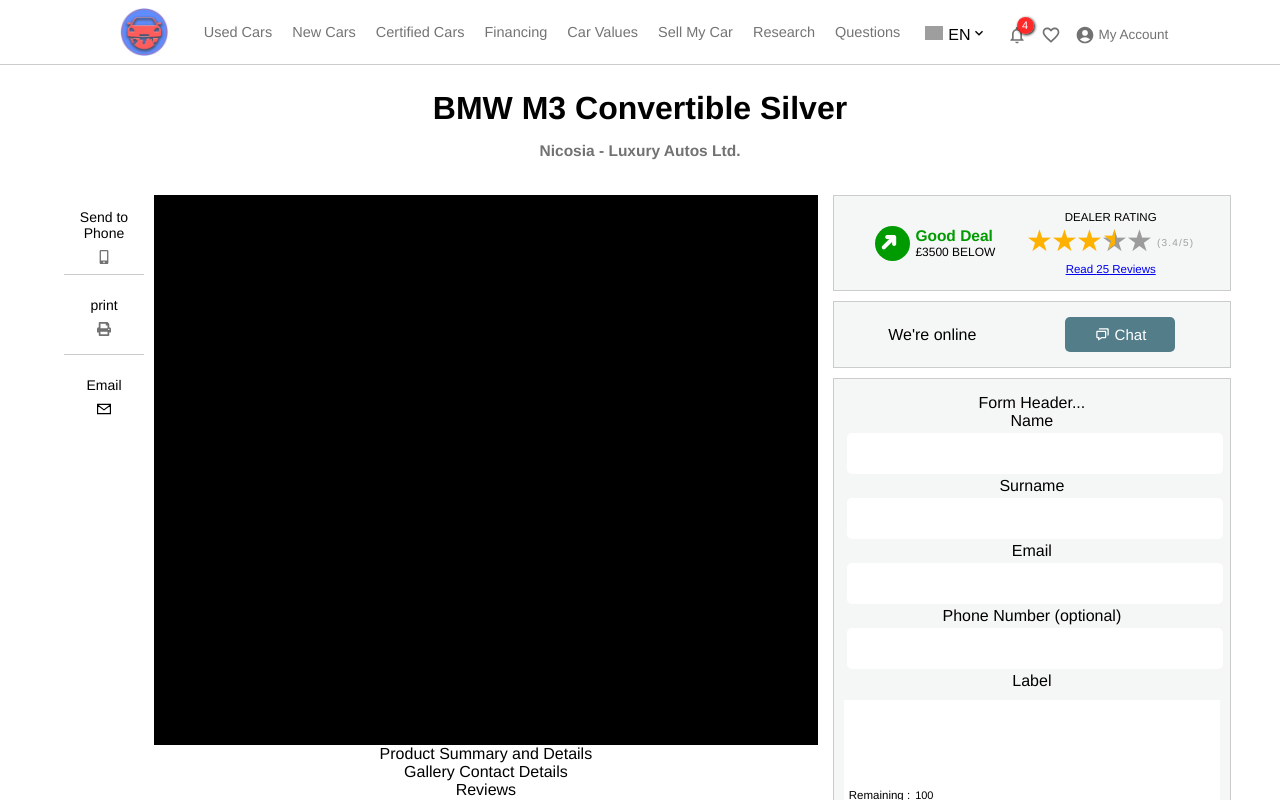
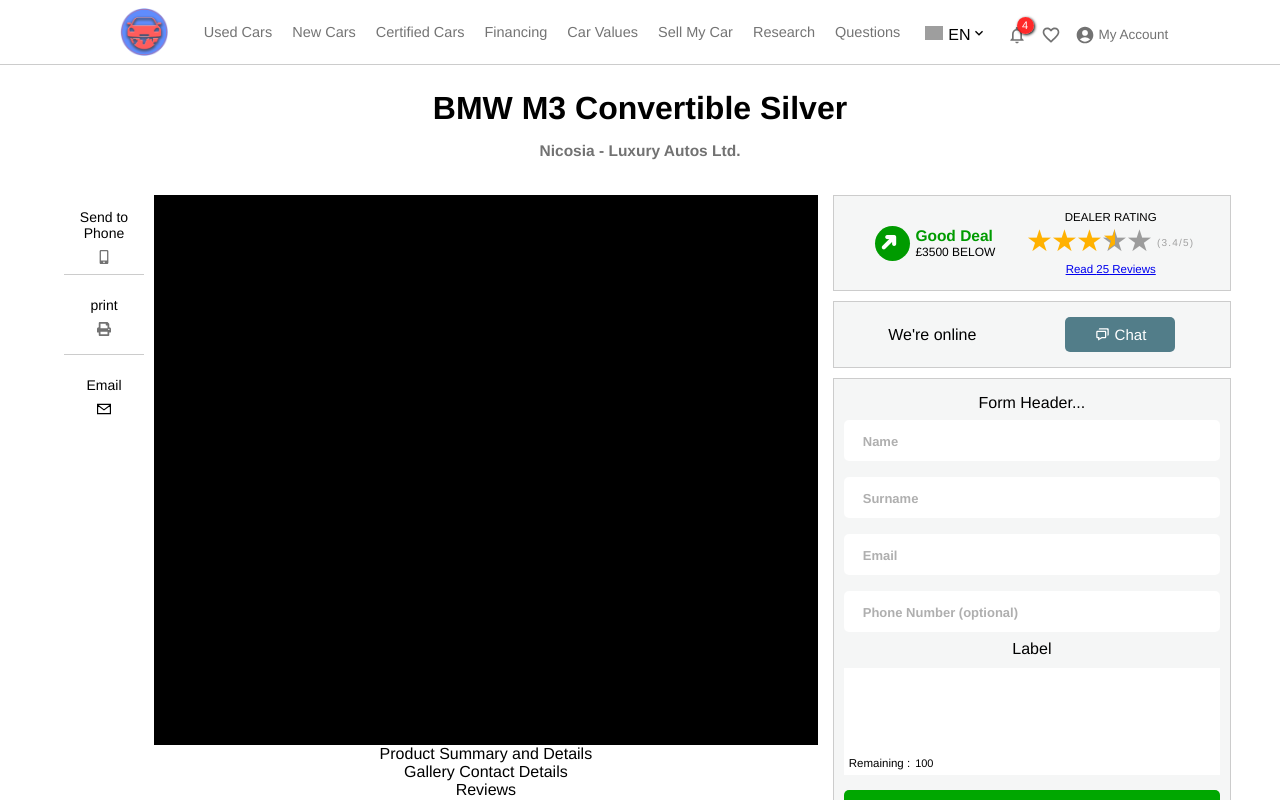
Before and after one commit to aytacg26/cargurusClone, a React (Create React App) app: page /product/1 in a window 1280 px wide. Shown: the top 800 px of the page. Built offline with nearby package versions, Linux system fonts and the light colour scheme; grey boxes are pictures that could not be loaded.

Commit message:
Input component upgraded

```diff
--- a/src/components/ui/Input/Input.js
+++ b/src/components/ui/Input/Input.js
@@ -17,8 +17,10 @@
 
   return (
     <label>
-      {label}
       <input {...inputProps} className={inputClass} autoComplete='off' />
+      <span className={`${classes.Label} ${props.value ? classes.filled : ''}`}>
+        {label}
+      </span>
       {warningMessage && (
         <div className={warningClass}>
           <span className={classes.Triangle}></span>
--- a/src/components/ui/Input/Input.module.css
+++ b/src/components/ui/Input/Input.module.css
@@ -2,7 +2,7 @@
   max-width: 100%;
   width: 100%;
   padding: 12px 15px;
-  margin: 3px;
+  margin: 8px 0;
   background-color: #fff;
   border: 1px solid transparent;
   outline: transparent;
@@ -14,9 +14,36 @@
   border: 1px solid yellowgreen;
 }
 
+.Input::placeholder {
+  color: transparent;
+}
+
 label {
   width: 100%;
   position: relative;
+}
+
+.Label {
+  position: absolute;
+  top: 0;
+  left: 9px;
+  font-size: 13px;
+  font-weight: 600;
+  color: rgb(175, 175, 175);
+  transition: all 0.4s ease-in-out;
+  padding: 3px 10px;
+  box-shadow: 0 none;
+}
+
+.Input:focus ~ .Label,
+.Label.filled {
+  top: -21px;
+  left: 10px;
+  font-size: 11px;
+  color: rgb(80, 80, 80);
+  background-color: greenyellow;
+  border-radius: 3px;
+  box-shadow: 0 0 5px greenyellow;
 }
 
 .Input.NotValid {
```
